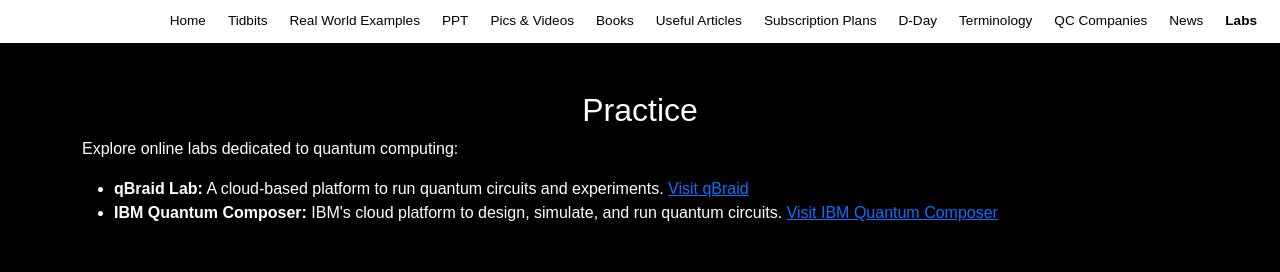
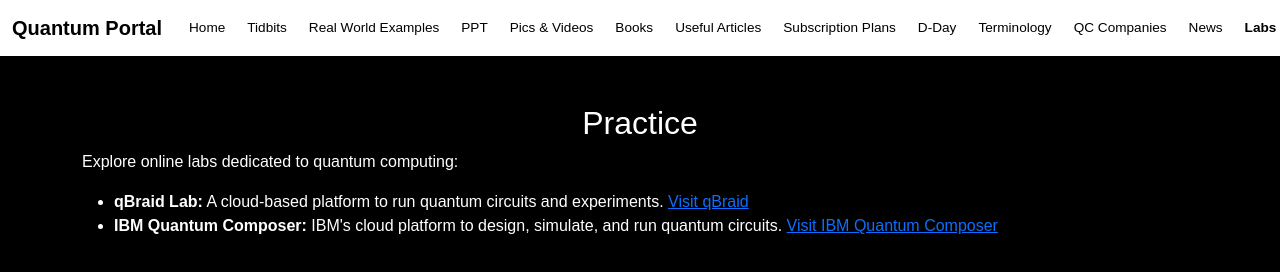
Before and after one commit to nudurumatinagajyothi/Quantum-computing, a plain HTML site: page labs.html in a window 1280 px wide. Drawn offline with nearby package versions, Linux system fonts and the light colour scheme.

Commit message:
Update labs.html

```diff
--- a/labs.html
+++ b/labs.html
@@ -9,31 +9,8 @@
 </head>
 <body>
   <!-- Navbar -->
-   <nav class="navbar navbar-expand-lg navbar-custom">
-    <div class="container-fluid">
-      <a class="navbar-brand fw-bold" href="index.html"></a>
-      <button class="navbar-toggler" type="button" data-bs-toggle="collapse" data-bs-target="#navbarNav">
-        <span class="navbar-toggler-icon"></span>
-      </button>
-      <div class="collapse navbar-collapse" id="navbarNav">
-        <ul class="navbar-nav ms-auto">
-          <li class="nav-item"><a class="nav-link " href="index.html">Home</a></li>
-          <li class="nav-item"><a class="nav-link" href="tidbits.html">Tidbits</a></li>
-          <li class="nav-item"><a class="nav-link" href="realworld.html">Real World Examples</a></li>
-          <li class="nav-item"><a class="nav-link" href="ppt.html">PPT</a></li>
-          <li class="nav-item"><a class="nav-link" href="picsvideos.html">Pics & Videos</a></li>
-          <li class="nav-item"><a class="nav-link" href="books.html">Books</a></li>
-          <li class="nav-item"><a class="nav-link" href="articles.html">Useful Articles</a></li>
-          <li class="nav-item"><a class="nav-link" href="subscription.html">Subscription Plans</a></li>
-          <li class="nav-item"><a class="nav-link" href="dday.html">D-Day</a></li>
-          <li class="nav-item"><a class="nav-link" href="terminology.html">Terminology</a></li>
-          <li class="nav-item"><a class="nav-link" href="companies.html">QC Companies</a></li>
-          <li class="nav-item"><a class="nav-link" href="news.html">News</a></li>
-          <li class="nav-item"><a class="nav-link active" href="labs.html">Labs</a></li>
-        </ul>
-      </div>
-    </div>
-  </nav>
+   <!-- ✅ Navbar will be loaded here -->
+  <script src="navbar.js"></script>
 
   <!-- Content -->
   <!-- Content -->
```
